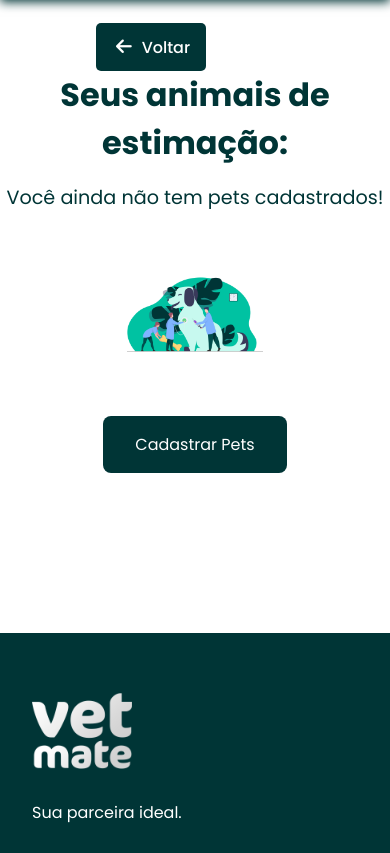
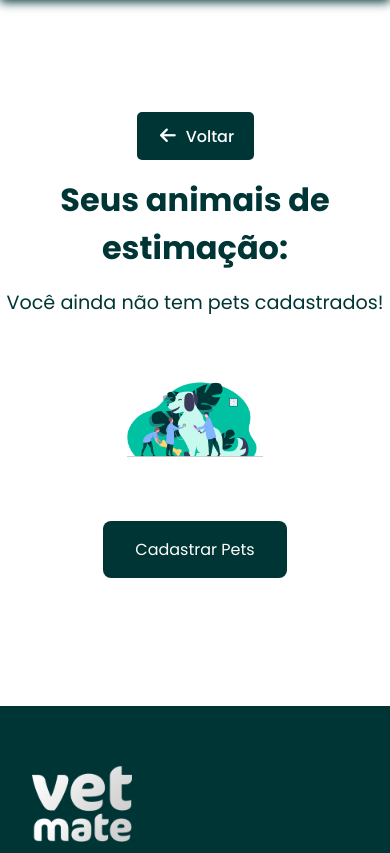
Before and after one commit to vlipe/VetMate, a PHP site: page /html/acompanhamento.html in a window 390 px wide. Shown: the part 128-981 px from the top of the page. Run offline with PHP 8.4, Linux system fonts and the light colour scheme; some libraries are stand-ins or nearby versions.

Commit message:
responsividade da tela "acompanhamento" (ver o problema do footer depois).

```diff
--- a/VetMate/css/acompanhamento.css
+++ b/VetMate/css/acompanhamento.css
@@ -437,6 +437,29 @@ a {
     scale: 1.05;
 }
 
+/* Responsividade do botão de voltar/posição dos itens. */
+
+@media screen and (max-width: 950px){
+
+    .btn-voltar{
+        margin-bottom: 1rem;
+    }
+}
+
+@media screen and (max-width: 1270px){
+    .button-1 {
+        margin: 2rem 0rem 8rem 0rem;
+    }
+}
+
+@media screen and (max-width: 660px){
+    .btn-voltar{
+        position: sticky;
+        top: 10px;
+        margin: 7rem auto 1rem auto;
+        width: 30%;
+    }
+}
 
 footer {
     width: 100%;
--- a/VetMate/html/acompanhamento.html
+++ b/VetMate/html/acompanhamento.html
@@ -4,7 +4,7 @@
 <head>
     <meta charset="UTF-8">
     <meta name="viewport" content="width=device-width, initial-scale=1.0">
-    <title>Área Restrita</title>
+    <title>Acompanhamento</title>
     <link rel="stylesheet" href="https://cdnjs.cloudflare.com/ajax/libs/font-awesome/6.6.0/css/all.min.css">
     <link rel="stylesheet" href="../css/acompanhamento.css">
     <link rel="preconnect" href="https://fonts.googleapis.com">
```
Also changed, not shown: VetMate/css/buscador.css (+4 -7 lines).
